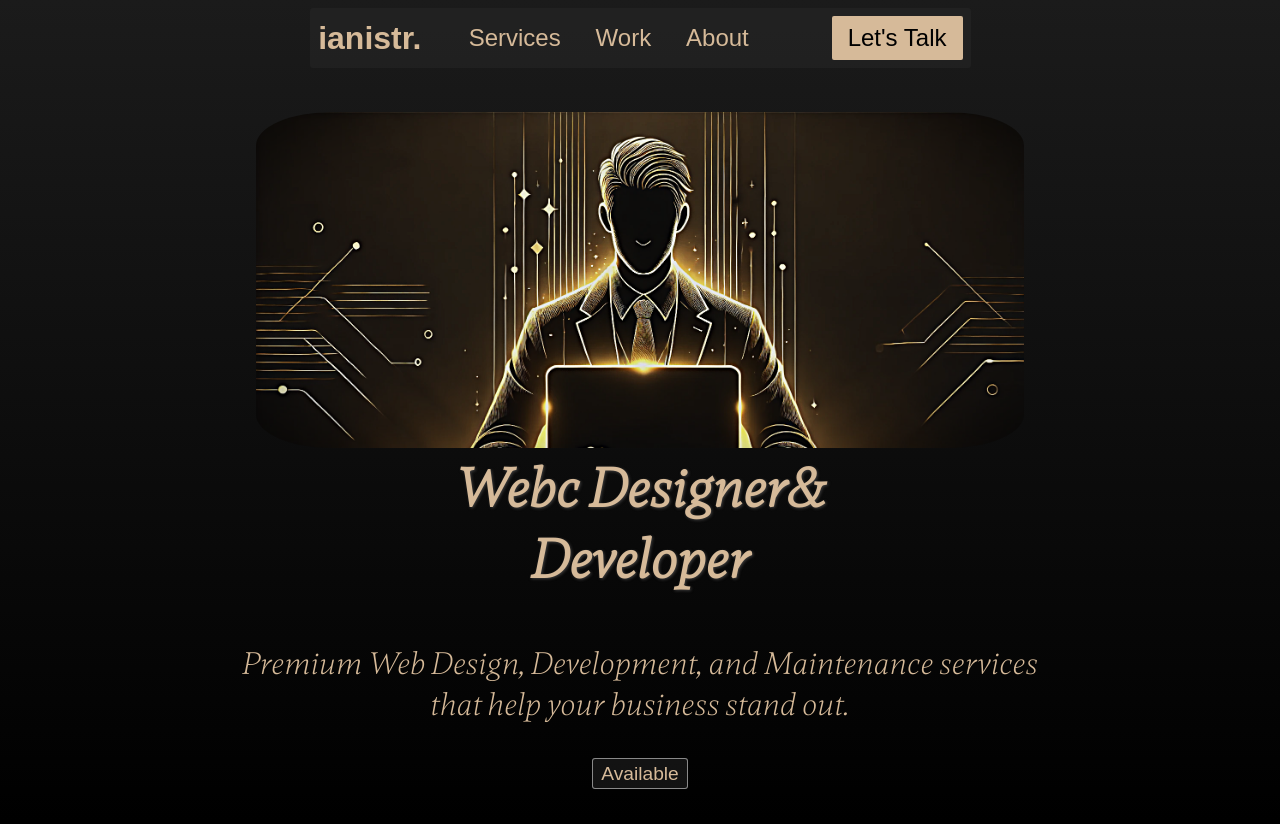
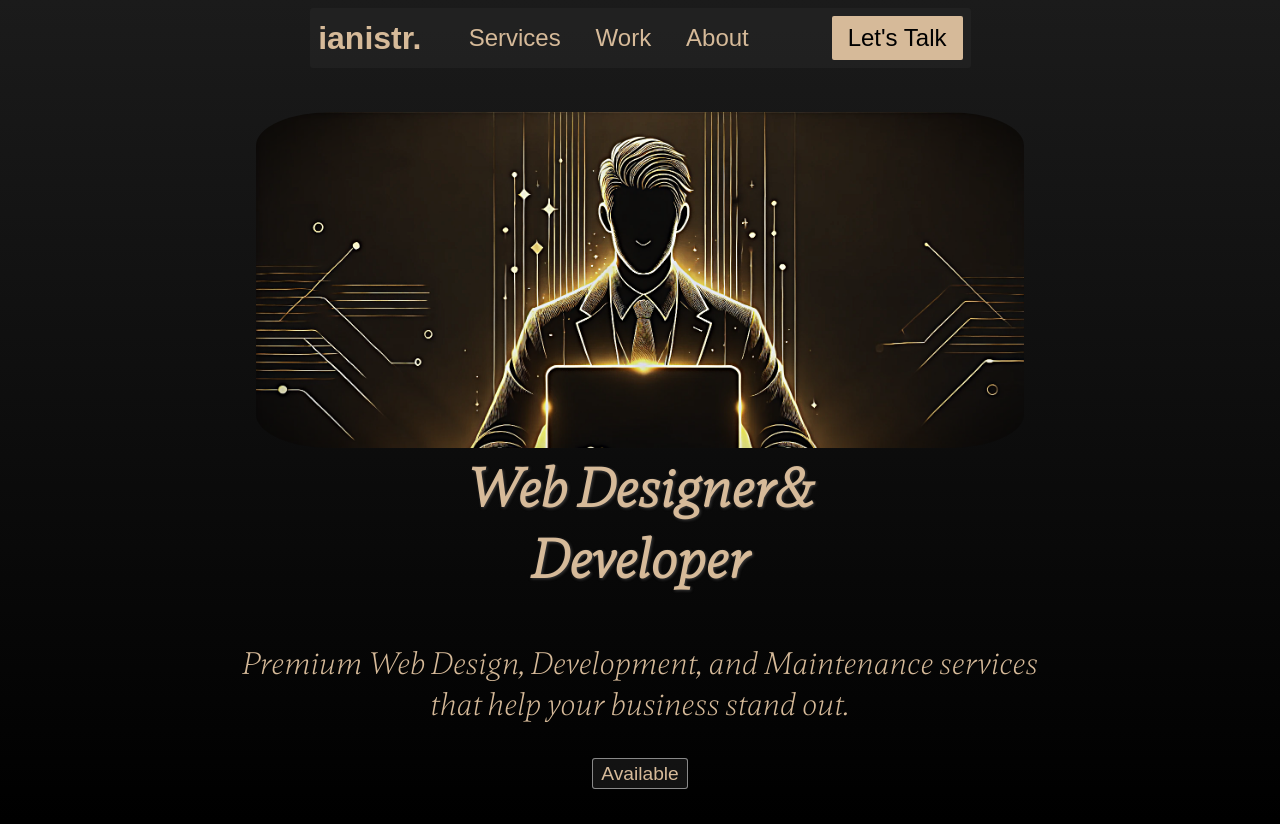
Before and after one commit to ianistr/Personal-Website, a plain HTML site: page index.html in a window 1280 px wide. Shown: the top 824 px of the page. Drawn offline with Linux system fonts and the light colour scheme; files whose address does not match are found by name.

Commit message:
it works

```diff
--- a/index.html
+++ b/index.html
@@ -55,7 +55,7 @@
         <div class="hero">
 
             <div class="hero-text">
-                <h1>Webc Designer&<br>Developer</h1>
+                <h1>Web Designer&<br>Developer</h1>
                 <p>Premium Web Design, Development, and Maintenance services that help your business stand out.</p>
                 <div class="buttons">
                     <button class="availability-button" id="available-button" onclick="toggleAvailabilityMenu()">Available</button>
```
